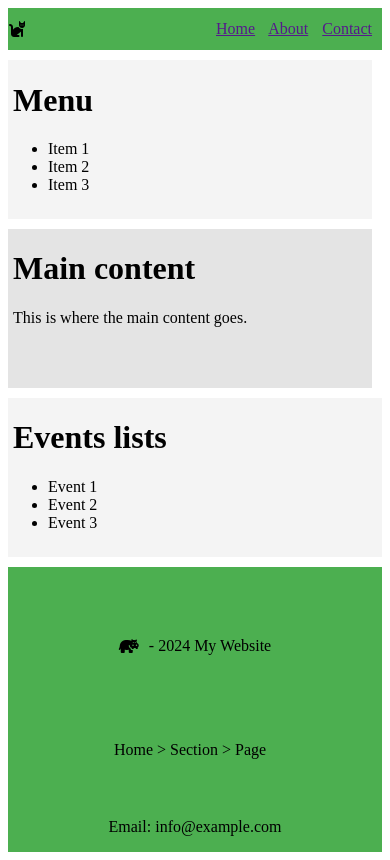
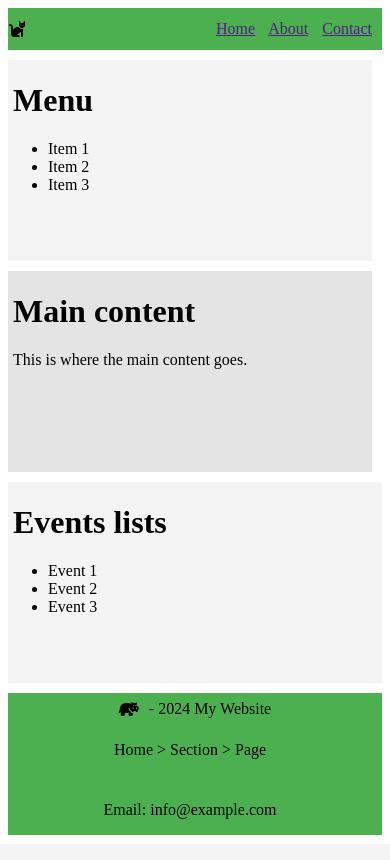
Before and after one commit to Repsej07/Html-cause-i-was-bored, a PHP site: page / in a window 390 px wide. After the commit the page ends 835 px from the top, so only its background shows below. Run offline with PHP 8.4, Linux system fonts and the light colour scheme; some libraries are stand-ins or nearby versions.

Commit message:
made a few changes as to how the site looks on mobile, i took the iph SE as example

```diff
--- a/index.html
+++ b/index.html
@@ -42,7 +42,7 @@
     </div>
 <div class="item-6"><!--this is the sixth item which holds the footer, just the boring stuff so to speak-->
     <p style="margin-right: 10px;"> Home > Section > Page</p>
-    <p>
+    <p style="margin-right: 10px;">
         Email: info@example.com
     </p>
         </div>
--- a/styles.css
+++ b/styles.css
@@ -22,8 +22,6 @@ html, body{
     background-color: #4caf50; /*background color of the item*/
     align-items: center; /*aligns the items in the flex-box to the center*/
 }
-
-
     .item-2{ /*these are the different stylings i have used for item 2*/
     grid-area: sidebar1; /*this defines which area of the grid "item-2" will use*/
     background-color: #f4f4f4; /*background color of the item*/
@@ -63,7 +61,7 @@ html, body{
     row-gap: 0px; /*sets the row gap to 0 cause otherwise there would have been a gap between item 5 and item 6*/
     font-size: 1em;
     grid-template-columns: 1fr 1fr 1fr 1fr 1fr; /*sets the columns of the grid to 1fr 1fr 1fr 1fr 1fr*/
-    grid-template-rows: 5vh 20vh 20vh 20vh 20vh 15vh ;   /*sets the rows of the grid to 1cm 1fr 1fr 1fr 2cm 2cm*/
+    grid-template-rows: 5vh 25vh 25vh 25vh 5vh 13vh ;   /*sets the rows of the grid to 1cm 1fr 1fr 1fr 2cm 2cm*/
     grid-template-areas:  /*sets the areas of the grid to the following*/
     "header header header header header" /*this is the first row of the grid*/
     "sidebar1 sidebar1 sidebar1 sidebar1 sidebar1"  /*this is the second row of the grid*/
@@ -80,5 +78,6 @@ html, body{
         }
     .item-6{
        flex-direction: column; /*makes sure that the <p> tags in item-6 stack on top of eachother instead of next to eacother*/
+       margin-top: 0;
     }
 }
```
